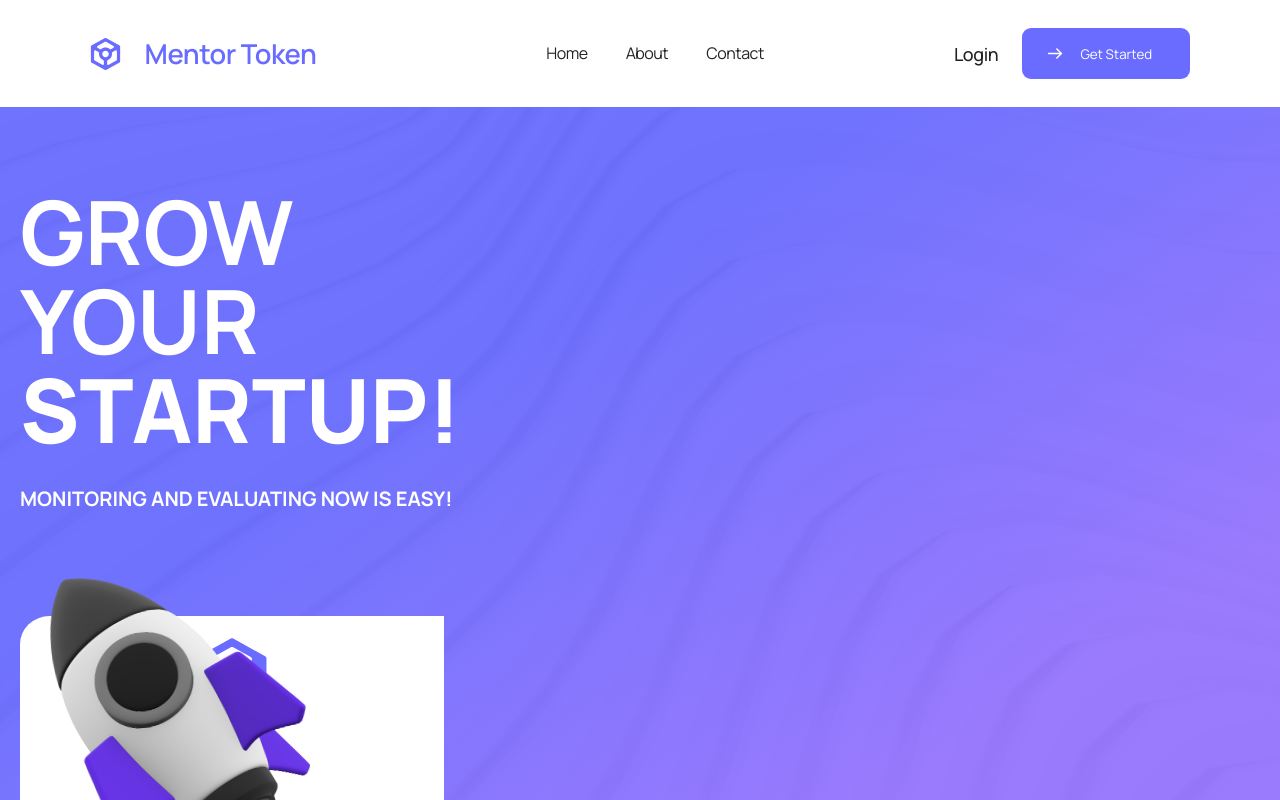
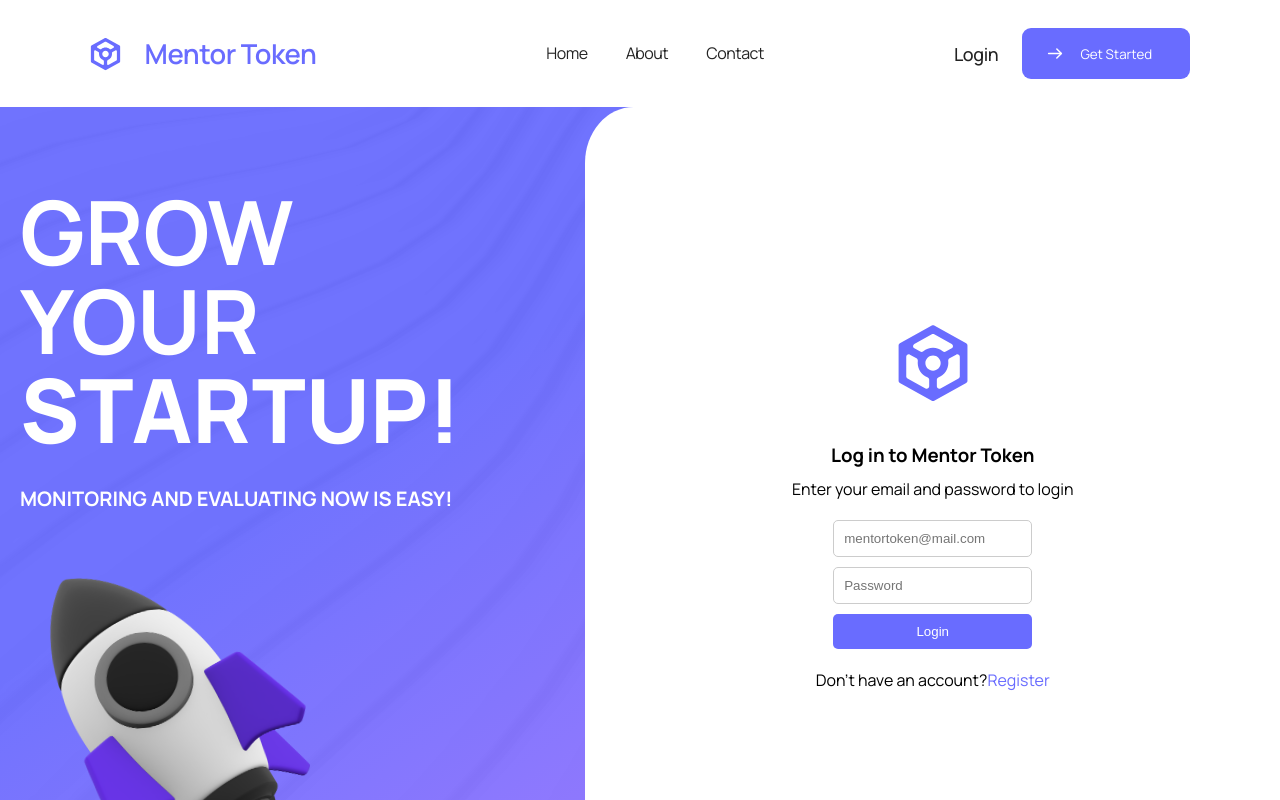
Before and after one commit to DexterNutt/FinalProject, a React (Vite) app in the folder MentorToken/: page /login in a window 1280 px wide. Shown: the top 800 px of the page. Built offline with nearby package versions, Linux system fonts and the light colour scheme.

Commit message:
reposition login form

```diff
--- a/MentorToken/src/components/login/LoginComp.jsx
+++ b/MentorToken/src/components/login/LoginComp.jsx
@@ -27,8 +27,8 @@ export const LoginComp = () => {
             </div>
             <div className={styles.link}>mentortoken.com</div>
           </div>
-          <LoginForm />
         </div>
+        <LoginForm />
       </div>
     </>
   );
```
